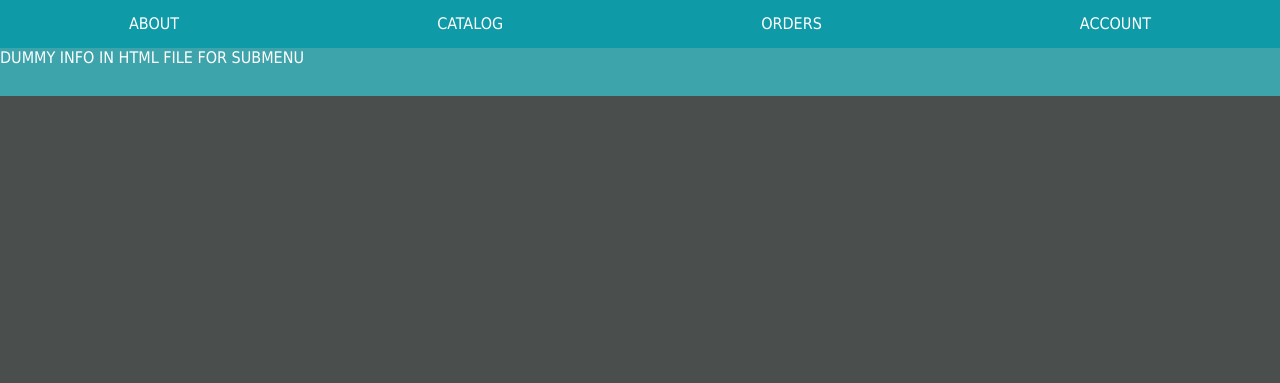
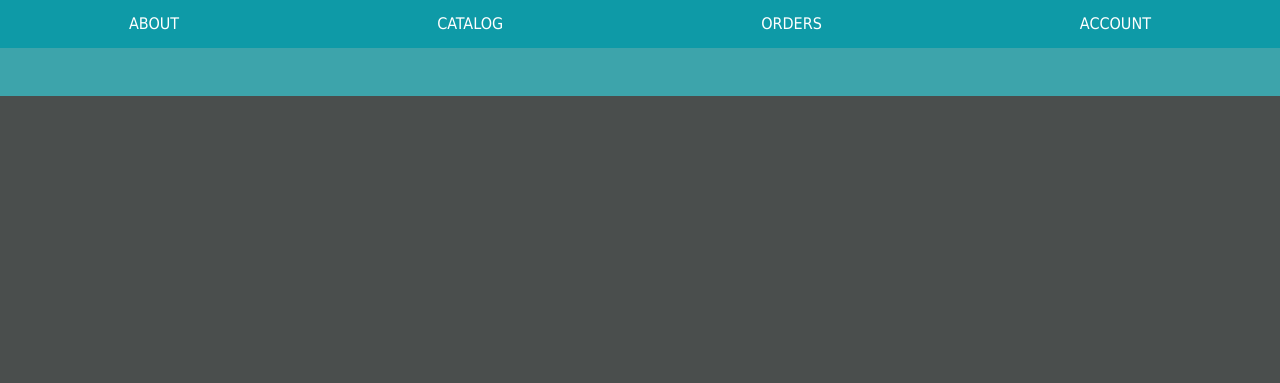
Before and after one commit to girlgenie/ALAB-316, a plain HTML site: page index.html in a window 1280 px wide. Shown: the top 383 px of the page. Drawn offline with Linux system fonts and the light colour scheme.

Commit message:
part 3 progress check

```diff
--- a/index.html
+++ b/index.html
@@ -10,7 +10,7 @@
     <header>
       <nav id="top-menu"></nav>
      <!-- <nav> element added below -->
-      <nav id="sub-menu">DUMMY INFO IN HTML FILE FOR SUBMENU</nav>
+      <nav id="sub-menu"></nav>
 
     </header>
     <main></main>
--- a/index.js
+++ b/index.js
@@ -58,4 +58,5 @@ topMenuEl.classList.add("flex-around");
 const subMenuEl = document.getElementById('sub-menu');
 subMenuEl.style.height = "100%";
 subMenuEl.style.backgroundColor = 'var(--sub-menu-bg)';
+subMenuEl.classList.add("flex-around");
 console.log(subMenuEl)
```
